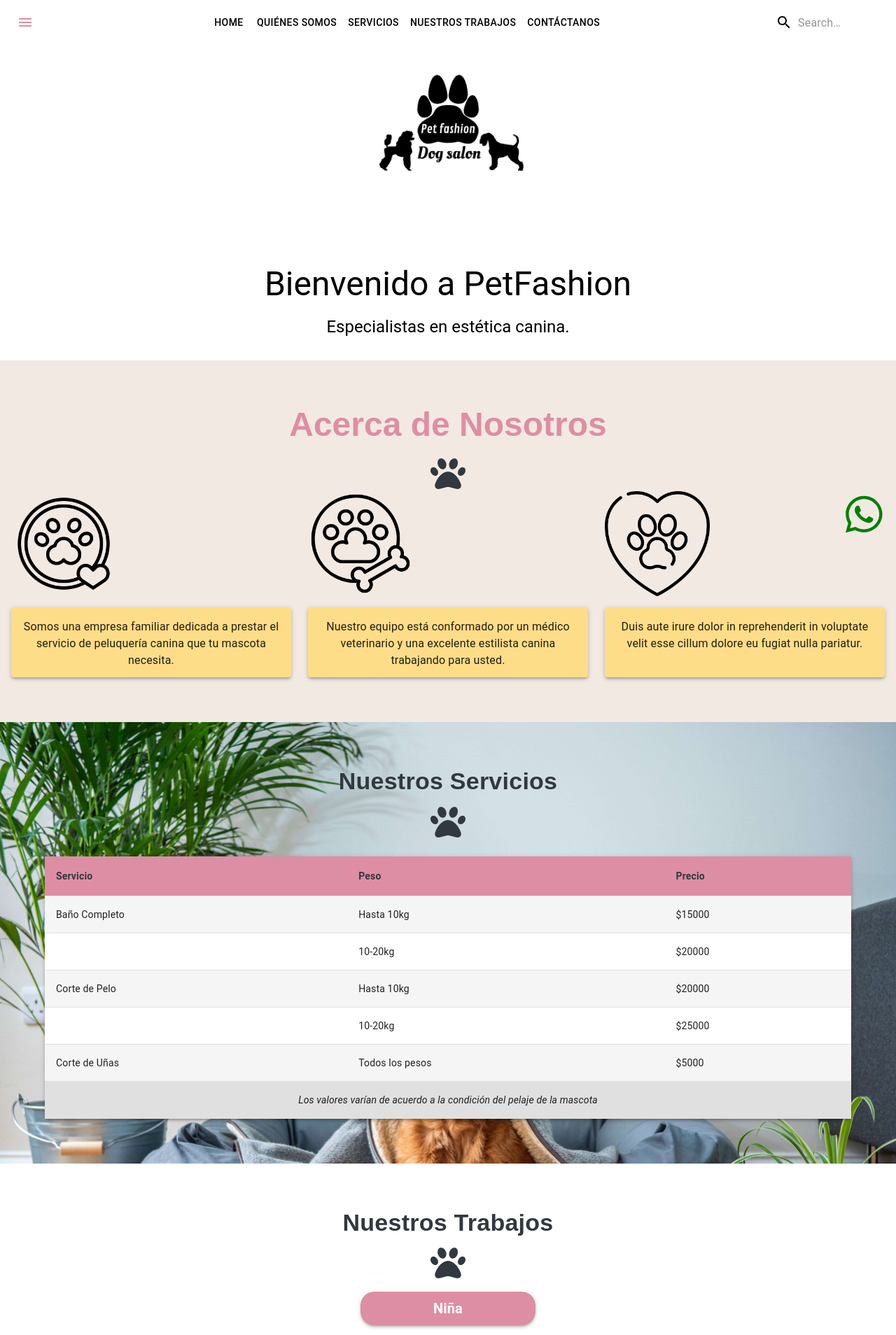
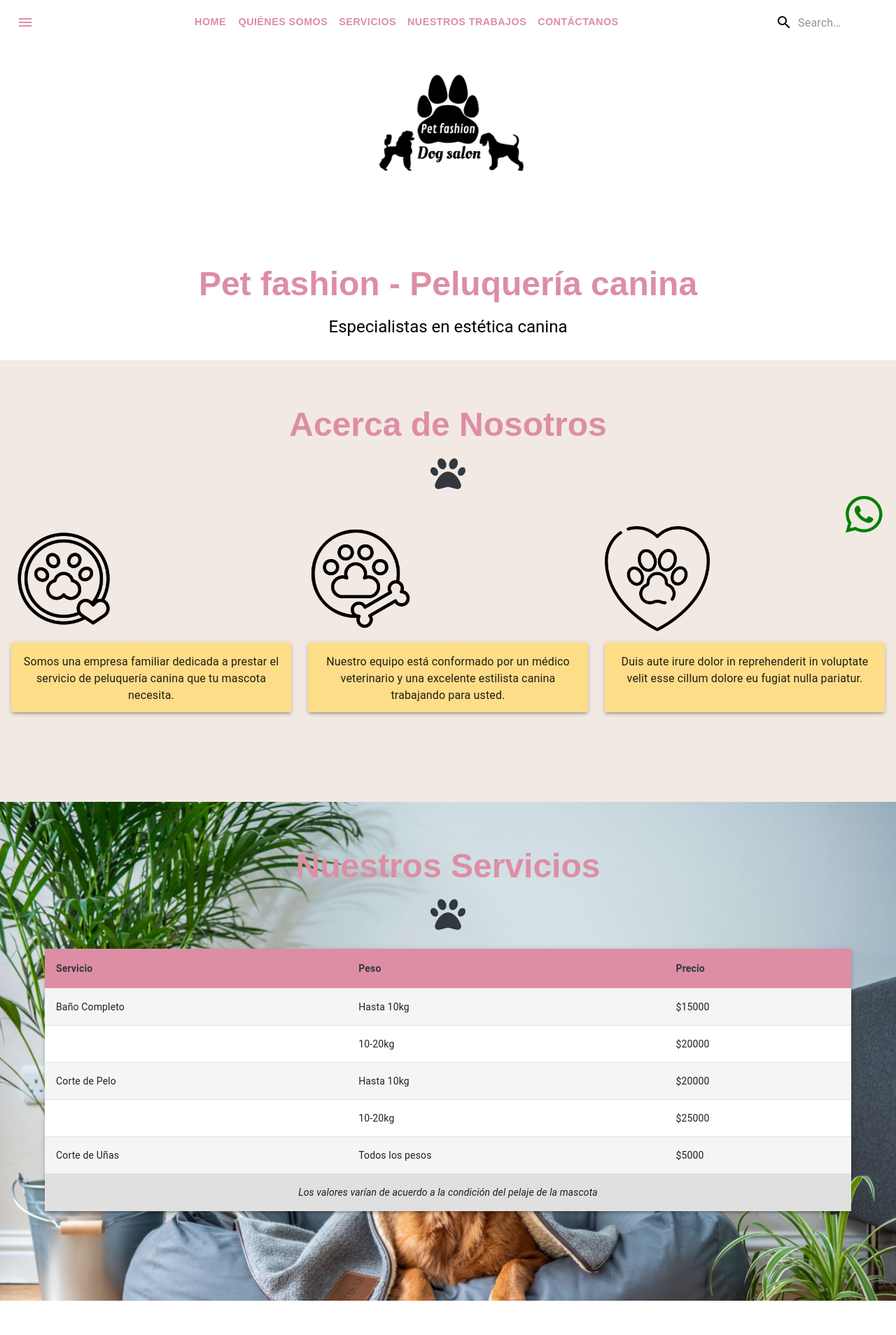
Before and after one commit to bohaz/petfashion, a React (Create React App) app: page / in a window 1280 px wide. Shown: the top 1908 px of the page at 70% size. Built offline with nearby package versions, Linux system fonts and the light colour scheme.

Commit message:
Add some styles

```diff
--- a/src/components/AboutPage.jsx
+++ b/src/components/AboutPage.jsx
@@ -2,7 +2,7 @@ import React from 'react';
 import { Grid, Paper, Typography, Box } from '@mui/material';
 import { FontAwesomeIcon } from '@fortawesome/react-fontawesome';
 import { faPaw } from '@fortawesome/free-solid-svg-icons';
-import logo1 from '../assets/huella.png'; // Asegúrate de tener las rutas correctas
+import logo1 from '../assets/huella.png';
 import logo2 from '../assets/mascota.png';
 import logo3 from '../assets/perro.png';
 
@@ -14,11 +14,11 @@ function AboutPage() {
   ];
 
   return (
-    <Box sx={{ padding: 2, backgroundColor: '#f2e9e3', pt: '5%', pb: '5%' }}>
-      <Typography variant="h3" component="h2" gutterBottom textAlign="center" sx={{ color: '#dd8ea4', fontWeight: '700', fontFamily: 'Poppins, sans-serif' }}>
+    <Box sx={{ padding: 2, backgroundColor: '#f2e9e3', pt: '5%', pb: '10%' }}>
+      <Typography variant="h3" component="h2" gutterBottom textAlign="center" sx={{ color: '#dd8ea4', fontWeight: '700', fontFamily: 'Poppins, sans-serif', fontSize: { xs: 'h4.fontSize', sm: 'h3.fontSize' } }}>
         Acerca de Nosotros
       </Typography>
-      <Box textAlign="center">
+      <Box textAlign="center" sx= {{mb: '4%'}} >
         <FontAwesomeIcon icon={faPaw} style={{ fontSize: '50px', color: '#31383f' }} />
       </Box>
 
--- a/src/components/Banner.jsx
+++ b/src/components/Banner.jsx
@@ -12,7 +12,7 @@ function Banner() {
       alignItems: 'center',
       padding: '5% 0',
       '@media (max-width:600px)': {
-        marginTop: '20px', // Ajusta el valor según tus necesidades
+        marginTop: '20px',
       },
     }}>
 
--- a/src/components/BarraDeNavegacion.jsx
+++ b/src/components/BarraDeNavegacion.jsx
@@ -92,6 +92,15 @@ export default function SearchAppBar() {
     setMobileMenuOpen(false);
   };
 
+  const linkStyle = {
+
+      color: '#dd8ea4',
+      fontWeight: '700',
+      fontFamily: 'Poppins, sans-serif',
+      fontSize: '0.9rem',
+
+  };
+
   return (
     <Box sx={{ flexGrow: 1 }}>
        <ElevationScroll>
@@ -109,11 +118,11 @@ export default function SearchAppBar() {
           </IconButton>
           <Box sx={{ flexGrow: 1, display: { xs: 'none', sm: 'flex' }, justifyContent: 'center' }}>
 
-            <Button color="inherit" sx={{ color: 'black' }} component={Link} to="/">Home</Button>
-            <Button color="inherit" sx={{ color: 'black' }} component={Link} to="/about">Quiénes Somos</Button>
-            <Button color="inherit" sx={{ color: 'black' }} component={Link} to="/servicios">Servicios</Button>
-            <Button color="inherit" sx={{ color: 'black' }} component={Link} to="/trabajos">Nuestros Trabajos</Button>
-            <Button color="inherit" sx={{ color: 'black' }} component={Link} to="/contact">Contáctanos</Button>
+            <Button sx={ linkStyle } component={Link} to="/">Home</Button>
+            <Button sx={ linkStyle } component={Link} to="/about">Quiénes Somos</Button>
+            <Button sx={ linkStyle } component={Link} to="/servicios">Servicios</Button>
+            <Button sx={ linkStyle } component={Link} to="/trabajos">Nuestros Trabajos</Button>
+            <Button sx={ linkStyle } component={Link} to="/contact">Contáctanos</Button>
 
           </Box>
           <Search>
--- a/src/components/ContactPage.jsx
+++ b/src/components/ContactPage.jsx
@@ -17,7 +17,7 @@ function Contact({ id }) {
         justifyContent: 'center',
         alignItems: 'center',
         pt: { xs: '10%', md: '8%' },
-        pb: '5%',
+        pb: '10%',
         backgroundColor: '#f2e9e3',
       }}
     >
@@ -36,7 +36,7 @@ function Contact({ id }) {
             }}
           >
         <Typography
-          variant="h4"
+          variant="h3"
           component="h2"
           gutterBottom
           textAlign="center"
@@ -44,9 +44,10 @@ function Contact({ id }) {
             color: '#dd8ea4',
             fontWeight: '700',
             fontFamily: 'Poppins, sans-serif',
+            fontSize: { xs: 'h4.fontSize', sm: 'h3.fontSize' }
           }}
         >
-          Contactanos
+          Contáctanos
         </Typography>
         <Box textAlign="center" sx={{ marginBottom: 2 }} >
         <FontAwesomeIcon icon={faPaw} style={{ fontSize: '50px', color: '#31383f' }} />
@@ -54,13 +55,13 @@ function Contact({ id }) {
         <form action="https://formspree.io/f/xyyaoqnq" method="POST">
           <Grid container spacing={2}>
             <Grid item xs={12} sm={6}>
-              <TextField fullWidth label="Full Name" name="user_name" required variant="outlined" />
+              <TextField fullWidth label="Nombre Completo" name="user_name" required variant="outlined" />
             </Grid>
             <Grid item xs={12} sm={6}>
-              <TextField fullWidth label="Email Address" name="user_email" type="email" required variant="outlined" />
+              <TextField fullWidth label="Correo" name="user_email" type="email" required variant="outlined" />
             </Grid>
             <Grid item xs={12}>
-              <TextField fullWidth label="Write something" name="user_message" multiline rows={4} variant="outlined" />
+              <TextField fullWidth label="Escribe Algo..." name="user_message" multiline rows={4} variant="outlined" />
             </Grid>
             <Grid item xs={12}>
               <Button
--- a/src/components/HomePage.jsx
+++ b/src/components/HomePage.jsx
@@ -8,11 +8,11 @@ import Trabajos from './Trabajos';
 function HomePage() {
   return (
     <Box>
-      <Typography variant="h3" gutterBottom textAlign="center">
-        Bienvenido a PetFashion
+            <Typography variant="h3" component="h2" gutterBottom textAlign="center" sx={{ color: '#dd8ea4', fontWeight: '700', fontFamily: 'Poppins, sans-serif', fontSize: { xs: 'h4.fontSize', sm: 'h3.fontSize' } }}>
+      Pet fashion - Peluquería canina
       </Typography>
       <Typography variant="h5" sx={{ textAlign: 'center', marginBottom: 4 }}>
-      Especialistas en estética canina.
+      Especialistas en estética canina
       </Typography>
 
       <AboutPage />
--- a/src/components/ListaDeServicios.jsx
+++ b/src/components/ListaDeServicios.jsx
@@ -39,18 +39,19 @@ function ListaDeServicios() {
     display: 'flex',
     flexDirection: 'column',
     alignItems: 'center',
-    pb: '5%',
+    pb: '10%',
     pt: '5%'
   }}>
       <Typography
-          variant="h4"
+          variant="h3"
           component="h2"
           gutterBottom
           textAlign="center"
           sx={{
-            color: '#31383f',
+            color: '#dd8ea4',
             fontWeight: '700',
             fontFamily: 'Poppins, sans-serif',
+            fontSize: { xs: 'h4.fontSize', sm: 'h3.fontSize' }
           }}
         >
         Nuestros Servicios
--- a/src/components/Trabajos.jsx
+++ b/src/components/Trabajos.jsx
@@ -13,6 +13,10 @@ import image7 from '../assets/7.png';
 import image8 from '../assets/8.png';
 import image9 from '../assets/9.png';
 import image10 from '../assets/10.png';
+import image11 from '../assets/11.png';
+import image12 from '../assets/12.png';
+import image13 from '../assets/13.png';
+import image14 from '../assets/14.png';
 import { FontAwesomeIcon } from '@fortawesome/react-fontawesome';
 import { faPaw } from '@fortawesome/free-solid-svg-icons';
 
@@ -49,6 +53,22 @@ const images = [
     label: 'Moa',
     imgPath: image10,
   },
+  {
+    label: 'Moa',
+    imgPath: image11,
+  },
+  {
+    label: 'Moa',
+    imgPath: image12,
+  },
+  {
+    label: 'Lipi',
+    imgPath: image13,
+  },
+  {
+    label: 'Chiqui',
+    imgPath: image14,
+  },
 ];
 
 function SwipeableTextMobileStepper() {
@@ -63,16 +83,17 @@ function SwipeableTextMobileStepper() {
   };
 
   return (
-    <Box sx={{ maxWidth: { xs: '350px', md: '500px' }, margin: 'auto', pb: '5%', pt: '5%' }}>
+    <Box sx={{ maxWidth: { xs: '350px', md: '500px' }, margin: 'auto', pb: '10%', pt: '5%' }}>
        <Typography
-          variant="h4"
+          variant="h3"
           component="h2"
           gutterBottom
           textAlign="center"
           sx={{
-            color: '#31383f',
+            color: '#dd8ea4',
             fontWeight: '700',
             fontFamily: 'Poppins, sans-serif',
+            fontSize: { xs: 'h4.fontSize', sm: 'h3.fontSize' }
           }}
         >
         Nuestros Trabajos
```
